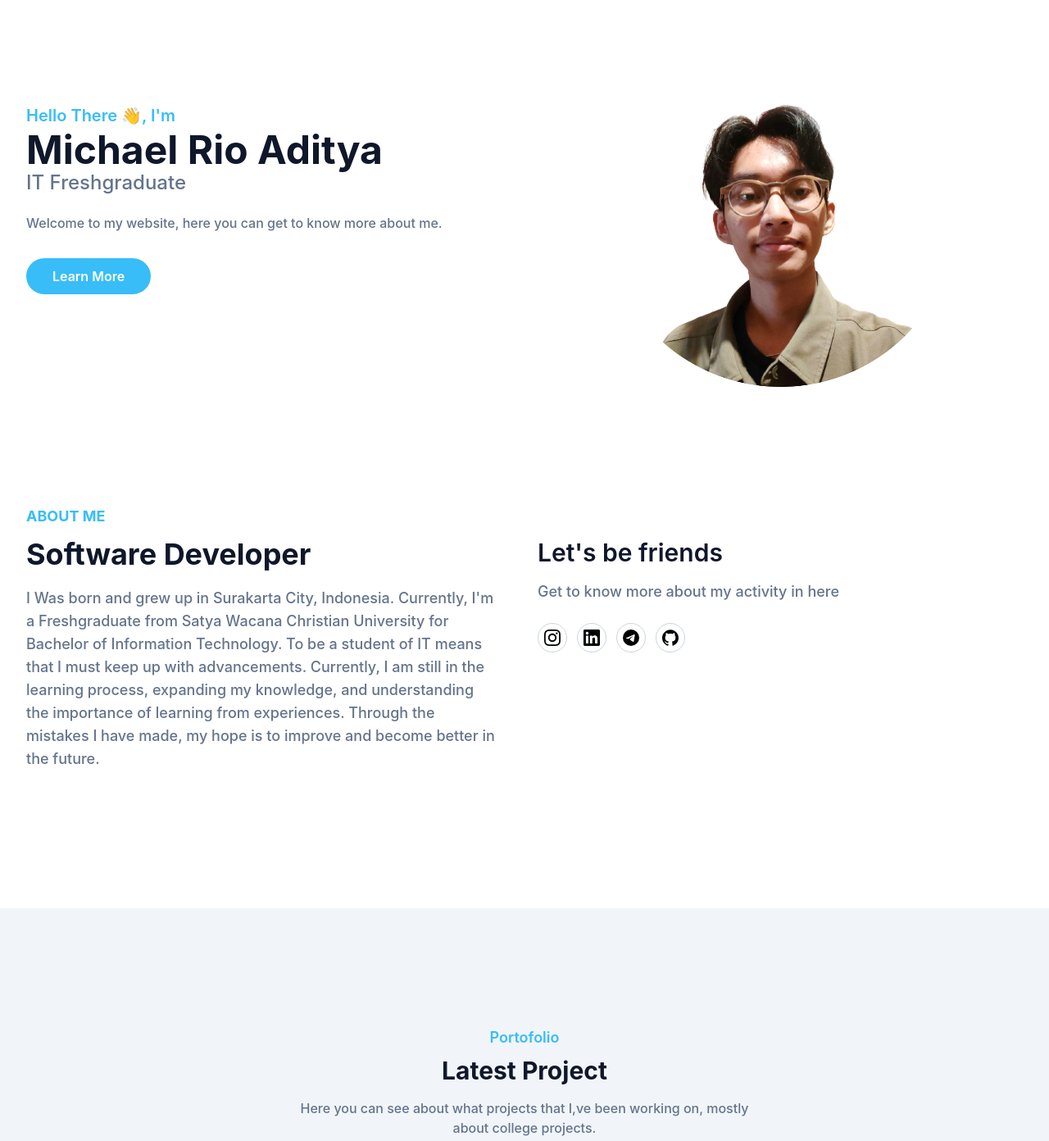
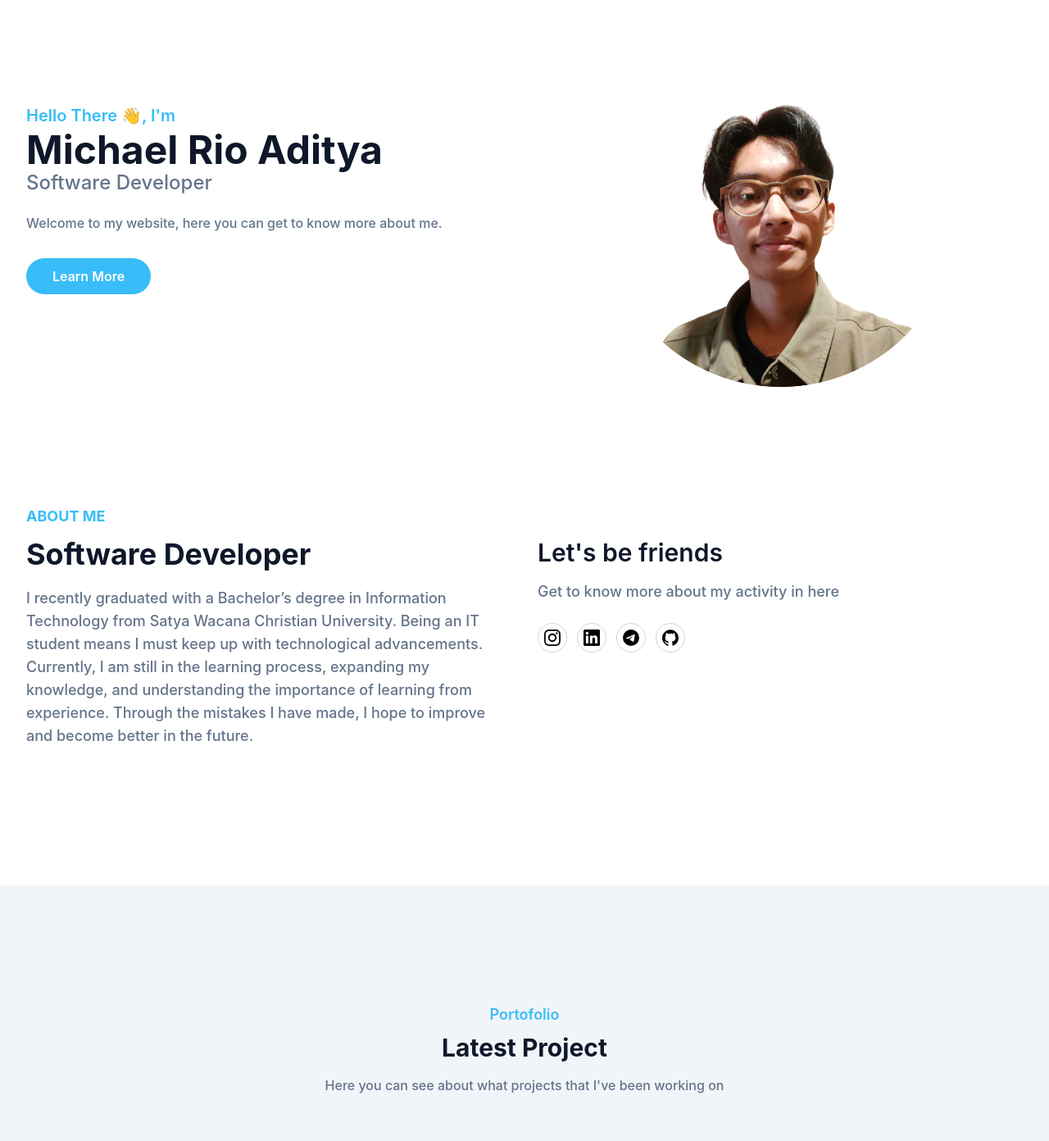
Before and after one commit to himichael00/portofolio, a website: page index.html in a window 1280 px wide. Shown: the part 141-1533 px from the top of the page at 82% size. Drawn offline with Linux system fonts and the light colour scheme.

Commit message:
update porto

```diff
--- a/index.html
+++ b/index.html
@@ -64,7 +64,7 @@
                 <div class="w-full self-center px-4 lg:w-1/2">
                     <h1 class="text-base font-semibold text-primary md:text-xl">Hello There 👋, I'm
                         <span class="block font-bold text-dark text-4xl mt-1 lg:text-5xl">Michael Rio Aditya</span></h1>
-                    <h2 class="font-medium text-secondary text-lg mb-5 lg:text-2xl">IT Freshgraduate</h2>
+                    <h2 class="font-medium text-secondary text-lg mb-5 lg:text-2xl">Software Developer</h2>
                     <p class="font-medium text-secondary mb-10
                     leading-relaxed">Welcome to my website, here you can get to know more about me.</p>
 
@@ -97,10 +97,7 @@
                     <h4 class="font-bold uppercase text-primary text-lg
                     mb-3">About me</h4>
                     <h2 class="font-bold text-dark text-3xl mb-5 max-w-md lg:text-4xl">Software Developer</h2>
-                    <p class="font-medium text-base text-secondary max-w-xl lg:text-lg">I Was born and grew up in Surakarta City, Indonesia.
-                        Currently, I'm a Freshgraduate from Satya Wacana Christian University for Bachelor of Information Technology.
-                        To be a student of IT means that I must keep up with advancements. Currently, I am still in the learning process, expanding my knowledge, and understanding the importance of learning from experiences.
-                        Through the mistakes I have made, my hope is to improve and become better in the future.
+                    <p class="font-medium text-base text-secondary max-w-xl lg:text-lg">I recently graduated with a Bachelor’s degree in Information Technology from Satya Wacana Christian University. Being an IT student means I must keep up with technological advancements. Currently, I am still in the learning process, expanding my knowledge, and understanding the importance of learning from experience. Through the mistakes I have made, I hope to improve and become better in the future.
                     </p>
                 </div>
                 <!-- <div class="w-full px-4 mb-10 lg:w-1/2">
@@ -164,7 +161,7 @@
                 <div class="max-w-xl mx-auto text-center mb-16">
                     <h4 class="font-semibold text-lg text-primary mb-2">Portofolio</h4>
                     <h2 class="font-bold text-dark text-3xl mb-4">Latest Project</h2>
-                    <p class="font-medium text-md text-secondary">Here you can see about what projects that I,ve been working on, mostly about college projects.</p>
+                    <p class="font-medium text-md text-secondary">Here you can see about what projects that I've been working on</p>
                 </div>
             </div>
             <div class="w-full px-4 flex flex-wrap justify-center xl:w-10/12 xl:mx-auto">
@@ -277,9 +274,6 @@
                 md:w-1/3">
                     <h2 class="font-bold text-4xl text-white mb-5">
                         Michael Rio Aditya
-                        <h3 class="font-bold text-2xl mb-2">Contact</h3>
-                        <p>michaelrio89@gmail.com</p>
-                        <p>Jawa Tengah, Salatiga, Indonesia.</p>
                     </h2>
                 </div>
                 <div class="w-full px-4 mb-12 md:w-1/3">
```
